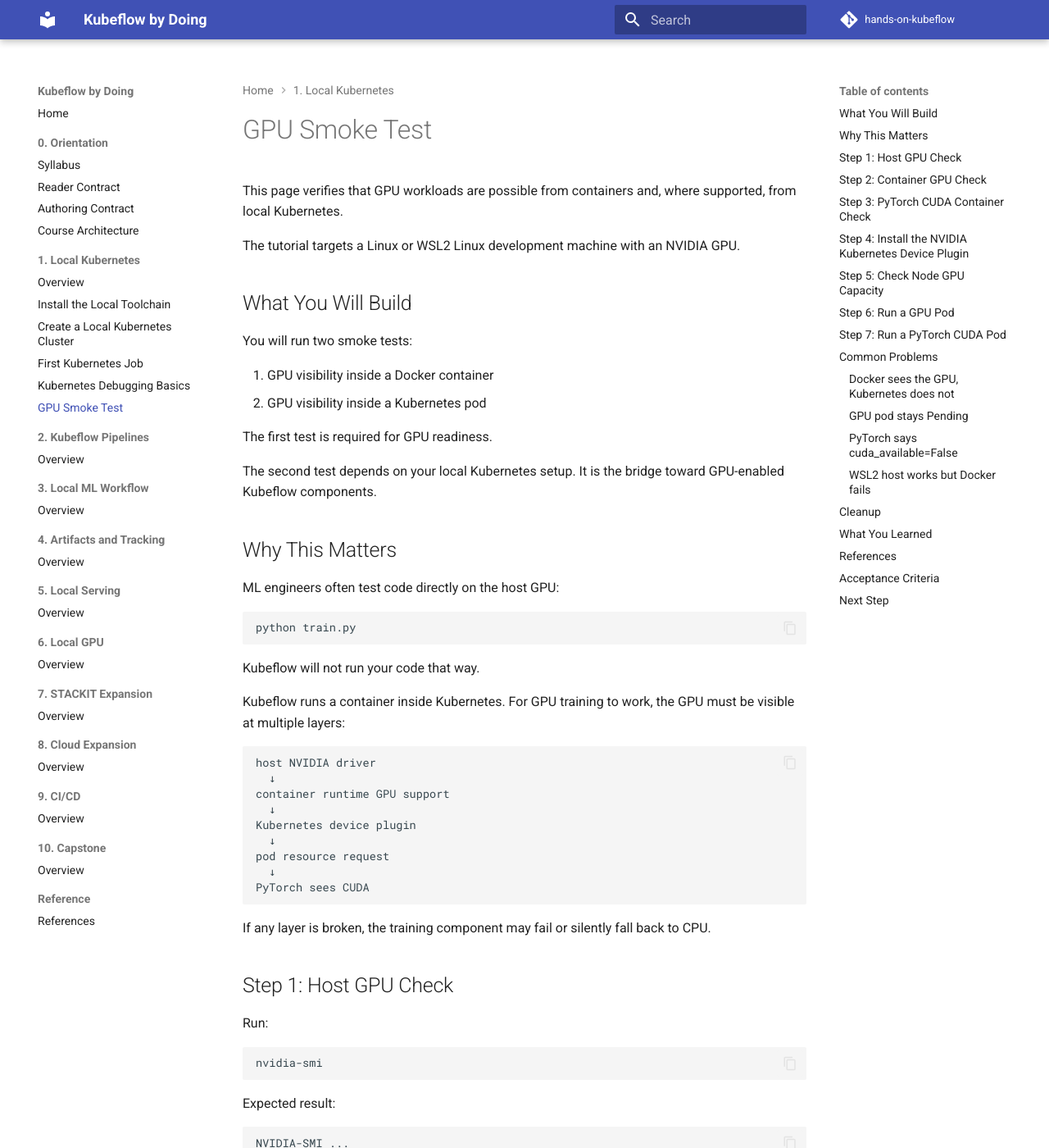
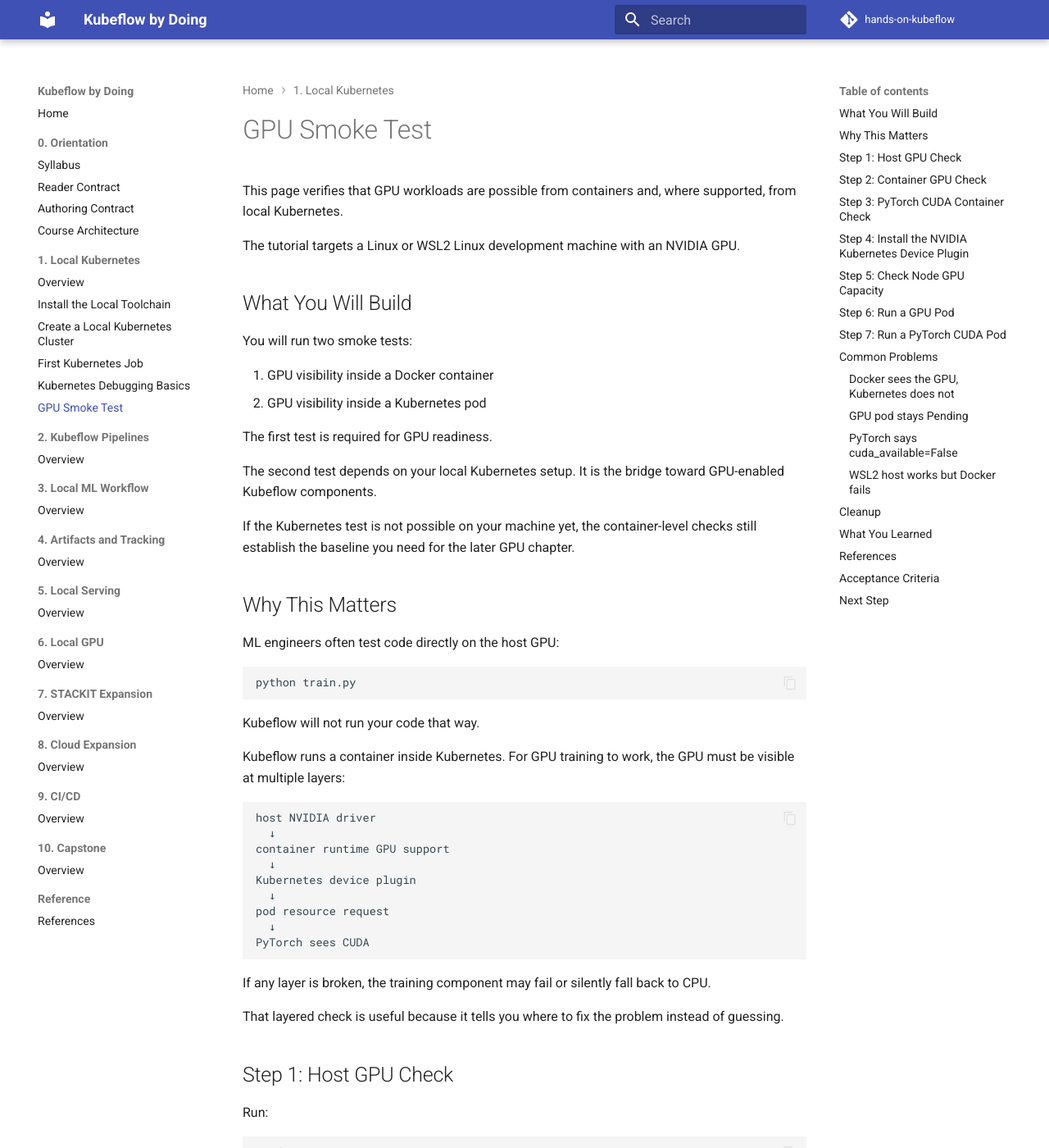
Before and after one commit to matze298/hands-on-kubeflow, an MkDocs documentation site: the page built from docs/01-local-kubernetes/05-gpu-smoke-test.md, in a window 1280 px wide and 1400 px high. Shown: the whole window at 82% size. Built offline with MkDocs 1.6.1 and Material for MkDocs 9.7.7, drawn with Linux system fonts in a browser that asks for light colours; comment, search, counter and statistics services are not loaded; some of the changed text lies outside the part shown.

Commit message:
docs: refine local kubernetes chapter prose

````diff
--- a/docs/01-local-kubernetes/05-gpu-smoke-test.md
+++ b/docs/01-local-kubernetes/05-gpu-smoke-test.md
@@ -14,6 +14,8 @@ You will run two smoke tests:
 The first test is required for GPU readiness.
 
 The second test depends on your local Kubernetes setup. It is the bridge toward GPU-enabled Kubeflow components.
+
+If the Kubernetes test is not possible on your machine yet, the container-level checks still establish the baseline you need for the later GPU chapter.
 
 ## Why This Matters
 
@@ -40,6 +42,8 @@ PyTorch sees CUDA
 ```
 
 If any layer is broken, the training component may fail or silently fall back to CPU.
+
+That layered check is useful because it tells you where to fix the problem instead of guessing.
 
 ## Step 1: Host GPU Check
 
@@ -122,6 +126,8 @@ kubectl -n kube-system get pods -l name=nvidia-device-plugin-ds
 !!! note
 
     Local GPU support with `kind` can be more fragile than GPU support on a real Linux Kubernetes node. If this step does not work on your machine, keep the Docker GPU check as the required local baseline and revisit Kubernetes GPU support in the dedicated local GPU chapter.
+
+This is still a valuable result: the container path tells you whether your host, runtime, and CUDA image are working even when the Kubernetes device plugin path is not ready yet.
 
 ## Step 5: Check Node GPU Capacity
 
@@ -285,6 +291,8 @@ kubectl delete pod pytorch-gpu-smoke-test --ignore-not-found
 
 Keep the NVIDIA device plugin installed if the GPU tests worked and you plan to continue with GPU workloads.
 
+If you are continuing through the tutorial, leave the cluster in the state that best matches your next chapter. This page is a smoke test, not a permanent cluster change.
+
 To remove it:
 
 ```bash
````
Also changed, not shown: docs/01-local-kubernetes/01-install-toolchain.md (+19 -6 lines), docs/01-local-kubernetes/03-first-kubernetes-job.md (+6 -0 lines), docs/01-local-kubernetes/04-debugging-basics.md (+4 -0 lines).
